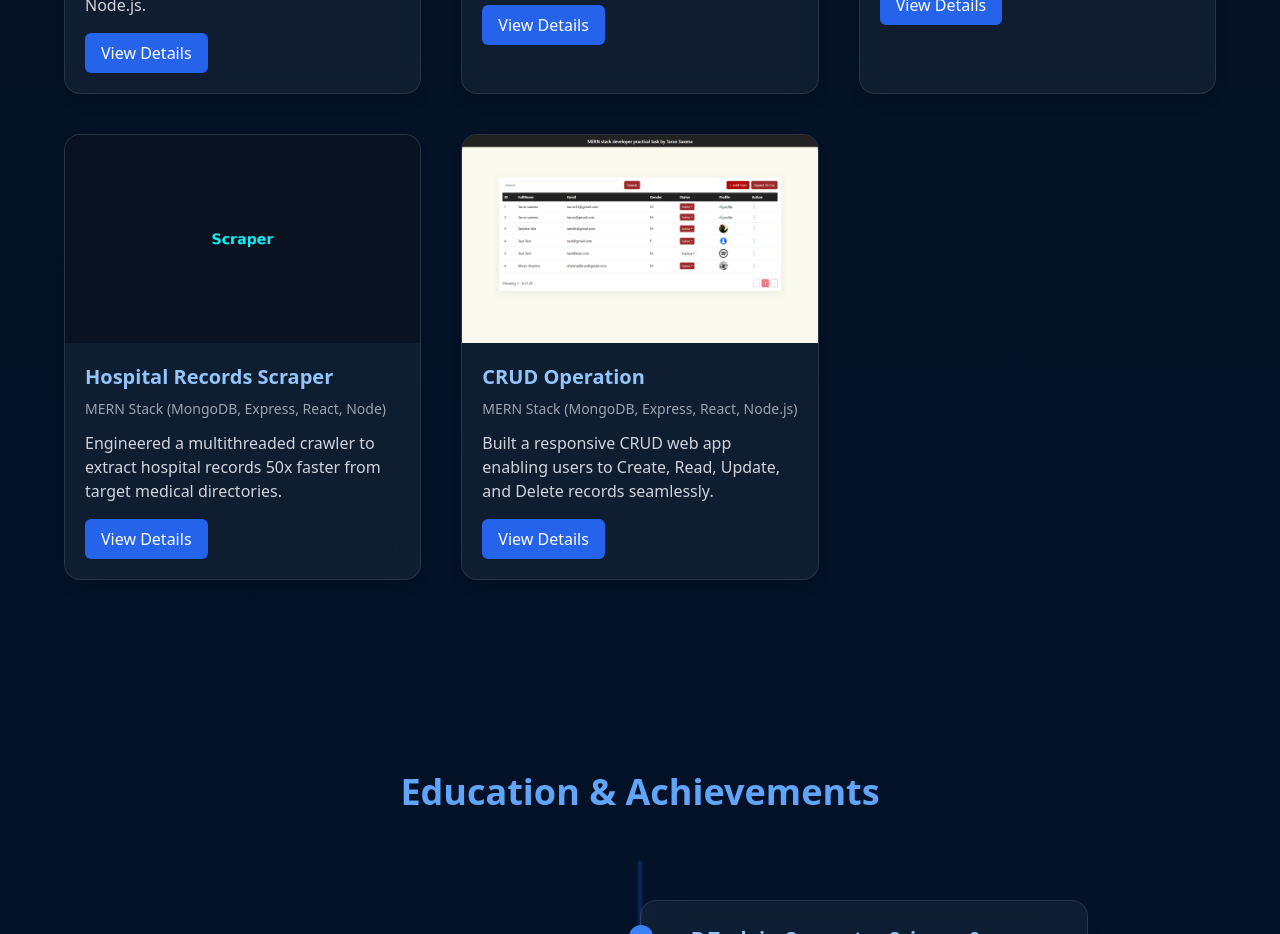
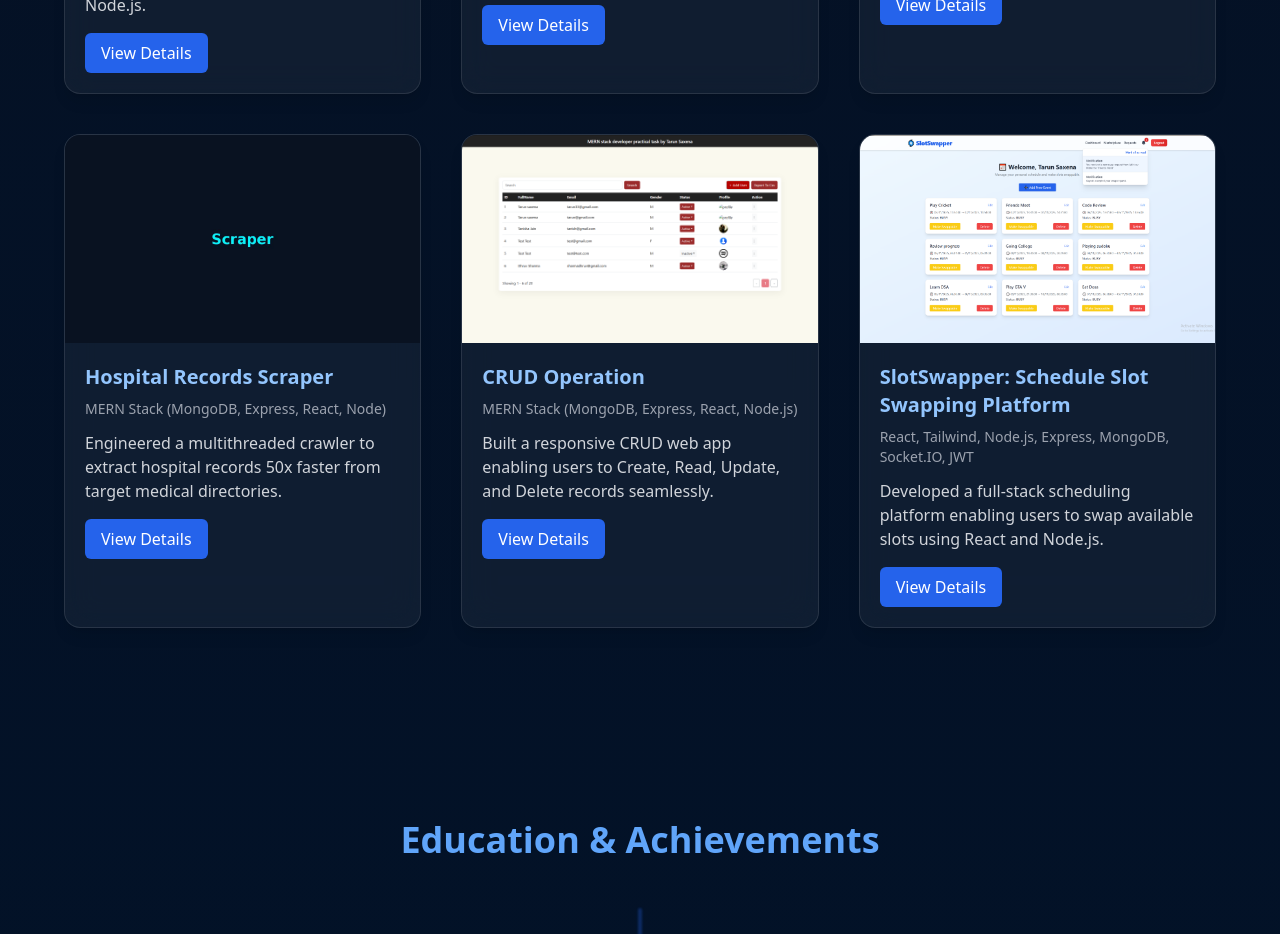
Before and after one commit to Tarunsaxena177/Portfolio, a React (Vite) app: page / in a window 1280 px wide. Shown: the part 3940-4874 px from the top of the page. Built offline with nearby package versions, Linux system fonts and the light colour scheme.

Commit message:
🔁 Redeploy via code update

```diff
--- a/src/data/projects.js
+++ b/src/data/projects.js
@@ -3,6 +3,7 @@ import AiVirtualImg from "../assets/project-images/Ai Virtual.png";
 import AirbnbImg from "../assets/project-images/Airbnb_clone.png";
 import ScraperImg from "../assets/project-images/scraper.jpg";
 import CrudImg from "../assets/project-images/crud-app.png";
+import SlotSwapperImg from "../assets/project-images/SlotSwapper.png";
 
 const PROJECTS = [
   {
@@ -85,7 +86,26 @@ const PROJECTS = [
     github: 'https://github.com/Tarunsaxena177/BitsandVolts_Tarun.git',
     live: 'https://bitsandvolts-tarun-1.onrender.com/',
     video: ''
-  }
+  },
+  {
+  id: 'slotswapper',
+  title: 'SlotSwapper: Schedule Slot Swapping Platform',
+  category: 'Full Stack',
+  tech: 'React, Tailwind, Node.js, Express, MongoDB, Socket.IO, JWT',
+  image: SlotSwapperImg,
+  desc: 'A real-time platform enabling users to swap time slots with live notifications and secure authentication.',
+  longDesc: [
+    'Developed a full-stack scheduling platform enabling users to swap available slots using React and Node.js.',
+    'Implemented secure login/signup using JWT and protected routes with custom middleware.',
+    'Integrated real-time swap request and notification system using Socket.IO with user-specific targeting.',
+    'Achieved smooth user experience with modular components, RESTful APIs, and dynamic marketplace logic.',
+    'Deployed on Render with frontend-build optimizations and environment-managed backend.'
+  ],
+  github: 'https://github.com/Tarunsaxena177/SlotSwapper.git',
+  live: 'https://slotswapper-g46h.onrender.com',
+  video: ''
+}
+
 ];
 
 export default PROJECTS;
```
Also changed, not shown: src/assets/project-images/Slotswapper.png (added), 1 other file (tests, documents, lock files or other folders).
